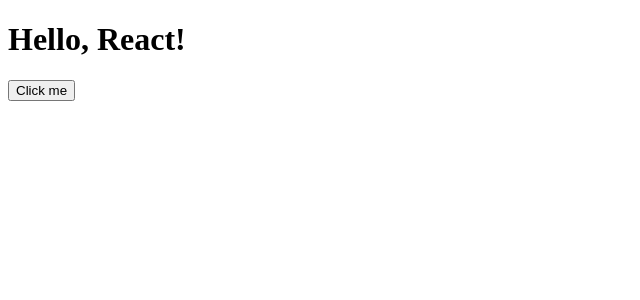
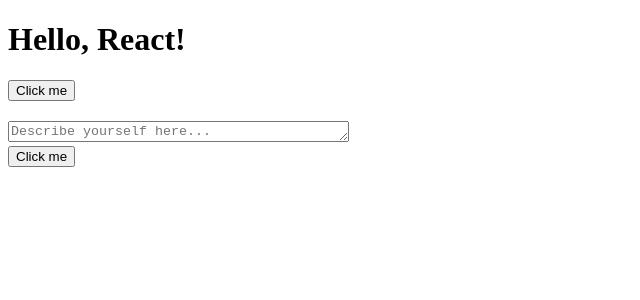
Before and after one commit to stevenanthonyrevo/react-basics, a React (Create React App) app: page / in a window 1280 px wide. Shown: the top 300 px of the page, without its empty margins (0-640 px from the left). Built offline with nearby package versions, Linux system fonts and the light colour scheme; the HTML template or start-up script is replaced by a standard one.

Commit message:
Add Input with Button

```diff
--- a/src/App.js
+++ b/src/App.js
@@ -1,4 +1,36 @@
-import React from 'react';
+import React,  { useState } from 'react';
+
+function MyInput() {
+  const [content, setContent] = useState('');
+  function send(event) {
+    event.preventDefault();
+    const formData = new FormData(event.target);
+    const content = formData.get("content");
+    const button = event.target.button.value;
+
+    if (!content || content.trim() === "") {
+      window.alert("Content cannot be empty");
+      return;
+    }
+
+    alert(`formData: '${content}' submit was clicked input: '${button}'`);
+  }
+  return (
+    <div style={{ paddingBottom: '20px', paddingTop: '20px' }}>
+      <form onSubmit={send}>
+        <textarea
+          name="content"
+          rows={1}
+          cols={40}
+          placeholder='Describe yourself here...'
+          value={content}
+          onChange={(event) => setContent(event.target.value)}  />
+        <br />
+        <button type="submit" name="button" value={content}>Click me</button>
+      </form>
+    </div>
+  )
+}
 
 function MyButton() {
   function handleClick() {
@@ -16,6 +48,7 @@
     <div>
       <h1>Hello, React!</h1>
       <MyButton></MyButton>
+      <MyInput></MyInput>
     </div>
   );
 }
```
